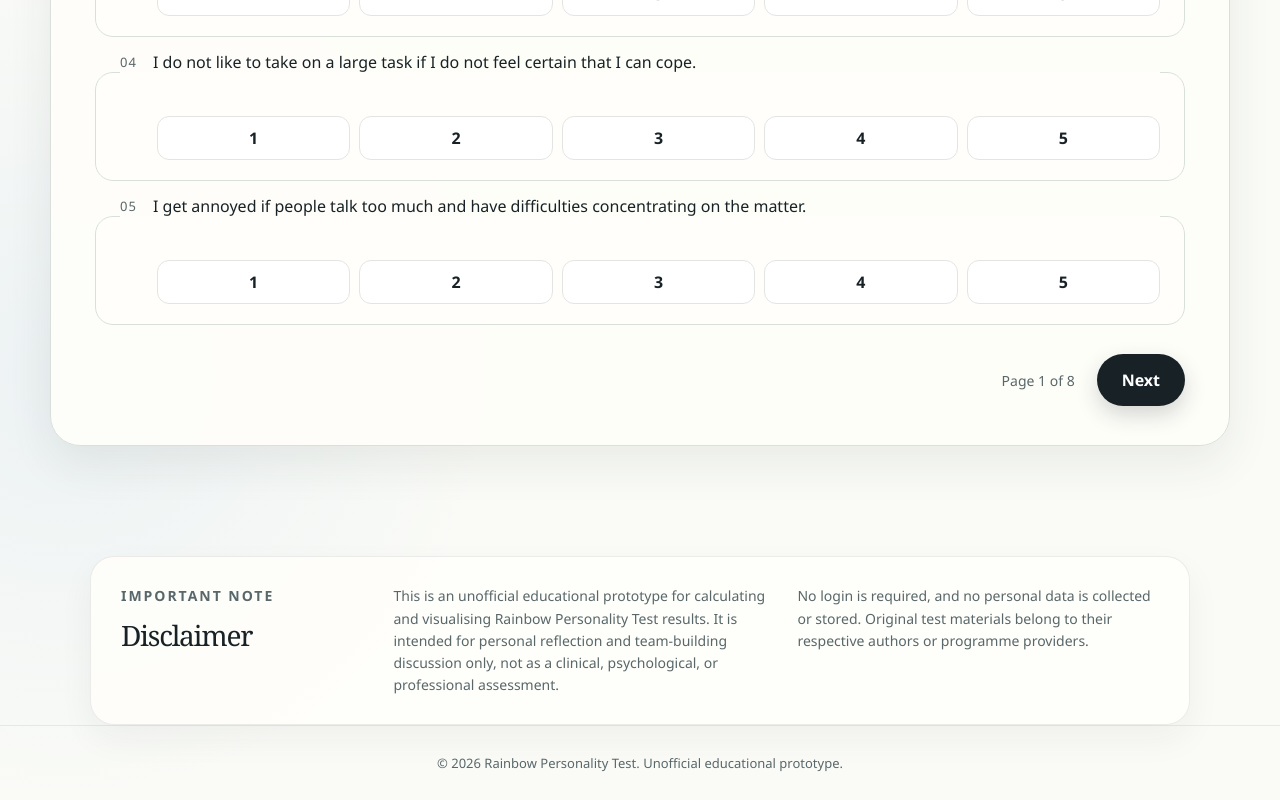
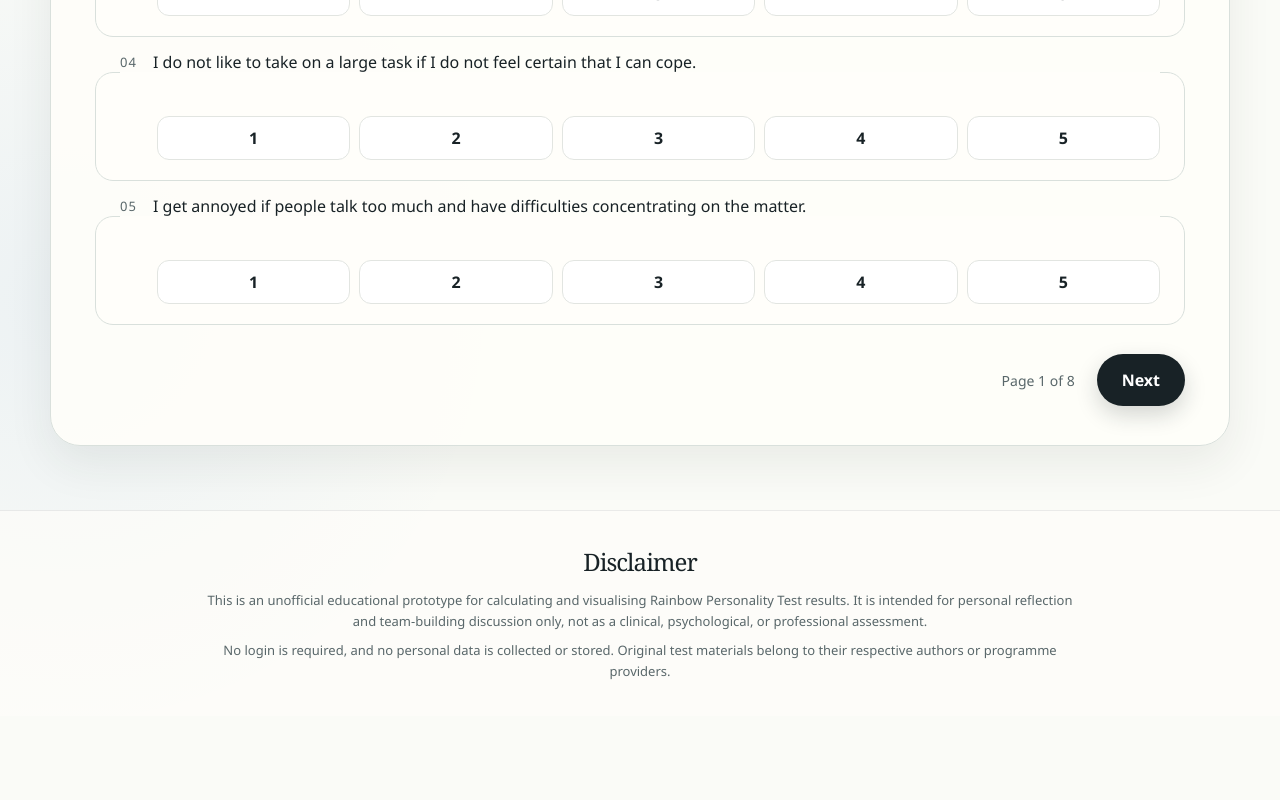
Before and after one commit to Ahmed-Estiak/Rainbow-personality-test, a React (Vite) app: page / in a window 1280 px wide. Shown: the part 2258-3058 px from the top of the page. After the commit the page ends 2974 px from the top, so only its background shows below. Built offline with nearby package versions, Linux system fonts and the light colour scheme.

Commit message:
Move disclaimer content into footer

```diff
--- a/src/App.tsx
+++ b/src/App.tsx
@@ -228,7 +228,6 @@ function App() {
       {view === "result" && scores && (
         <Results scores={scores} onRetake={restart} />
       )}
-      <Disclaimer />
       <Footer />
       <ScrollToTopButton visible={showScrollTop} />
     </div>
@@ -984,13 +983,10 @@ function ColourBars({
   );
 }
 
-function Disclaimer() {
+function Footer() {
   return (
-    <section className="disclaimer" aria-labelledby="disclaimer-title">
-      <div>
-        <p className="eyebrow">Important note</p>
-        <h2 id="disclaimer-title">Disclaimer</h2>
-      </div>
+    <footer className="site-footer">
+      <h2>Disclaimer</h2>
       <p>
         This is an unofficial educational prototype for calculating and visualising
         Rainbow Personality Test results. It is intended for personal reflection
@@ -1002,14 +998,6 @@ function Disclaimer() {
         Original test materials belong to their respective authors or programme
         providers.
       </p>
-    </section>
-  );
-}
-
-function Footer() {
-  return (
-    <footer className="site-footer">
-      <p>© 2026 Rainbow Personality Test. Unofficial educational prototype.</p>
     </footer>
   );
 }
--- a/src/styles.css
+++ b/src/styles.css
@@ -1477,45 +1477,34 @@ p {
   background: linear-gradient(135deg, rgba(35, 130, 95, 0.2), rgba(241, 231, 152, 0.32));
 }
 
-.disclaimer {
-  width: min(1100px, calc(100% - 48px));
-  margin: 46px auto 0;
-  display: grid;
-  grid-template-columns: 0.75fr 1.15fr 1.1fr;
-  gap: 26px;
-  align-items: start;
-  padding: 28px 30px;
-  border: 1px solid rgba(24, 34, 38, 0.08);
-  border-radius: 24px;
-  background: rgba(255, 254, 250, 0.82);
-  box-shadow: 0 14px 34px rgba(33, 48, 44, 0.05);
-}
-
-.disclaimer .eyebrow {
-  margin-bottom: 8px;
-  color: var(--ink-soft);
-}
-
-.disclaimer h2 {
-  font-family: Georgia, "Times New Roman", serif;
-  font-size: 28px;
-  font-weight: 500;
-  letter-spacing: -0.045em;
-}
-
-.disclaimer p {
-  color: var(--ink-soft);
-  font-size: 14px;
-  line-height: 1.58;
-}
-
 .site-footer {
   margin-top: auto;
-  padding: 28px 20px;
+  padding: 34px max(20px, calc((100vw - 1100px) / 2));
   border-top: 1px solid rgba(24, 34, 38, 0.08);
   color: var(--ink-soft);
+  background: rgba(255, 254, 250, 0.62);
+}
+
+.site-footer h2 {
+  margin-bottom: 12px;
+  color: var(--ink);
+  font-family: Georgia, "Times New Roman", serif;
+  font-size: 24px;
+  font-weight: 500;
+  letter-spacing: -0.04em;
+  text-align: center;
+}
+
+.site-footer p {
+  max-width: 880px;
+  margin: 0 auto;
   font-size: 13px;
+  line-height: 1.6;
   text-align: center;
+}
+
+.site-footer p + p {
+  margin-top: 8px;
 }
 
 .scroll-top {
@@ -1648,10 +1637,6 @@ p {
     margin-bottom: 6px;
   }
 
-  .disclaimer {
-    grid-template-columns: 1fr;
-    gap: 14px;
-  }
 }
 
 @media (max-width: 620px) {
@@ -1847,10 +1832,4 @@ p {
     height: 47px;
   }
 
-  .disclaimer {
-    width: calc(100% - 32px);
-    margin-top: 35px;
-    padding: 22px 18px;
-    border-radius: 19px;
-  }
-}
+}
```
